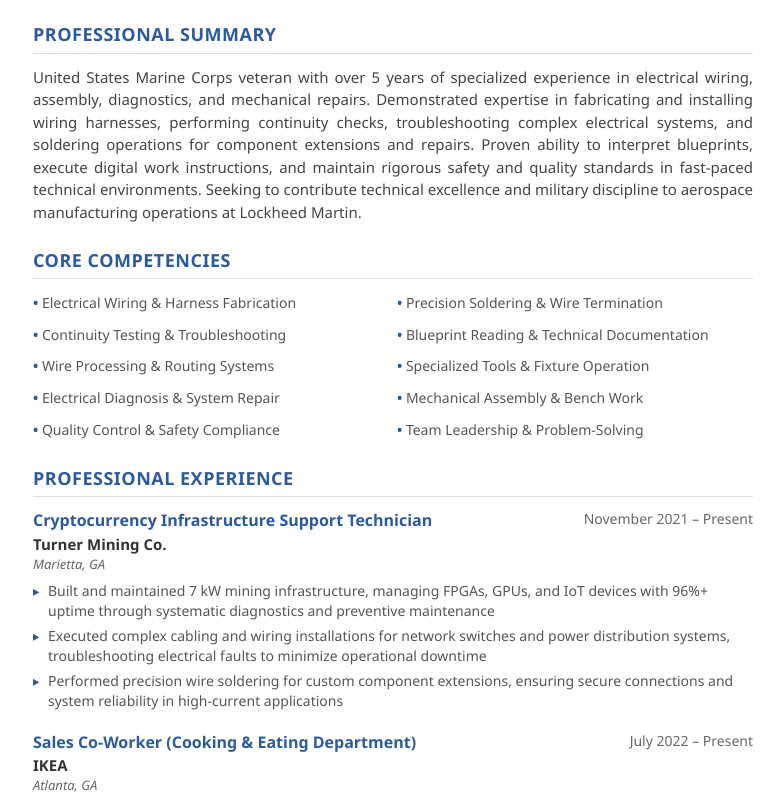
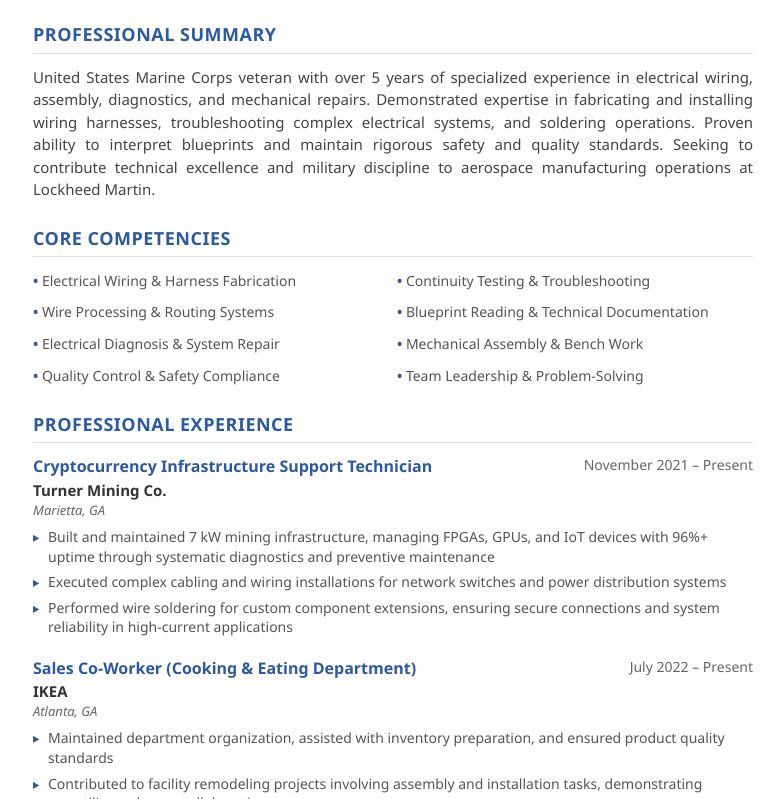
Before and after one commit to flaknfrak/Resume, a plain HTML site: page index.html in a window 1280 px wide. Shown: the part 140-939 px from the top of the page, without its empty margins (247-1031 px from the left). Drawn offline with Linux system fonts and the light colour scheme.

Commit message:
Update index.html

```diff
--- a/index.html
+++ b/index.html
@@ -225,7 +225,7 @@
     <div class="section">
         <div class="section-title">Professional Summary</div>
         <div class="summary">
-            United States Marine Corps veteran with over 5 years of specialized experience in electrical wiring, assembly, diagnostics, and mechanical repairs. Demonstrated expertise in fabricating and installing wiring harnesses, performing continuity checks, troubleshooting complex electrical systems, and soldering operations for component extensions and repairs. Proven ability to interpret blueprints, execute digital work instructions, and maintain rigorous safety and quality standards in fast-paced technical environments. Seeking to contribute technical excellence and military discipline to aerospace manufacturing operations at Lockheed Martin.
+            United States Marine Corps veteran with over 5 years of specialized experience in electrical wiring, assembly, diagnostics, and mechanical repairs. Demonstrated expertise in fabricating and installing wiring harnesses, troubleshooting complex electrical systems, and soldering operations. Proven ability to interpret blueprints and maintain rigorous safety and quality standards. Seeking to contribute technical excellence and military discipline to aerospace manufacturing operations at Lockheed Martin.
         </div>
     </div>
 
@@ -233,11 +233,9 @@
         <div class="section-title">Core Competencies</div>
         <div class="skills-grid">
             <div class="skill-item">Electrical Wiring & Harness Fabrication</div>
-            <div class="skill-item">Precision Soldering & Wire Termination</div>
             <div class="skill-item">Continuity Testing & Troubleshooting</div>
+            <div class="skill-item">Wire Processing & Routing Systems</div>
             <div class="skill-item">Blueprint Reading & Technical Documentation</div>
-            <div class="skill-item">Wire Processing & Routing Systems</div>
-            <div class="skill-item">Specialized Tools & Fixture Operation</div>
             <div class="skill-item">Electrical Diagnosis & System Repair</div>
             <div class="skill-item">Mechanical Assembly & Bench Work</div>
             <div class="skill-item">Quality Control & Safety Compliance</div>
@@ -260,8 +258,8 @@
             <div class="job-description">
                 <ul>
                     <li>Built and maintained 7 kW mining infrastructure, managing FPGAs, GPUs, and IoT devices with 96%+ uptime through systematic diagnostics and preventive maintenance</li>
-                    <li>Executed complex cabling and wiring installations for network switches and power distribution systems, troubleshooting electrical faults to minimize operational downtime</li>
-                    <li>Performed precision wire soldering for custom component extensions, ensuring secure connections and system reliability in high-current applications</li>
+                    <li>Executed complex cabling and wiring installations for network switches and power distribution systems</li>
+                    <li>Performed wire soldering for custom component extensions, ensuring secure connections and system reliability in high-current applications</li>
                 </ul>
             </div>
         </div>
@@ -277,7 +275,7 @@
             </div>
             <div class="job-description">
                 <ul>
-                    <li>Maintained operational excellence in department management, inventory preparation, and quality assurance protocols</li>
+                    <li>Maintained department organization, assisted with inventory preparation, and ensured product quality standards</li>
                     <li>Contributed to facility remodeling projects involving assembly and installation tasks, demonstrating versatility and team collaboration</li>
                 </ul>
             </div>
@@ -374,12 +372,6 @@
         </div>
 
         <div class="education-item">
-            <div class="degree">Digital Film & Television Production</div>
-            <div class="school">Art Institute of Atlanta - Atlanta, GA</div>
-            <div class="education-date">2007 – 2008</div>
-        </div>
-
-        <div class="education-item">
             <div class="degree">General Education Diploma (GED)</div>
             <div class="school">Oakwood High School - Marietta, GA</div>
             <div class="education-date">Completed: May 2005</div>
```
